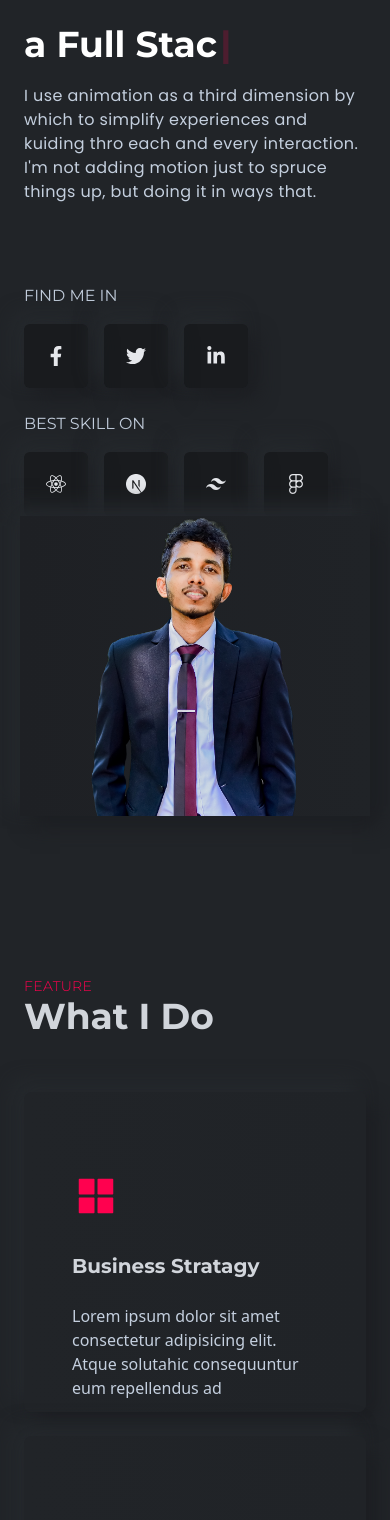
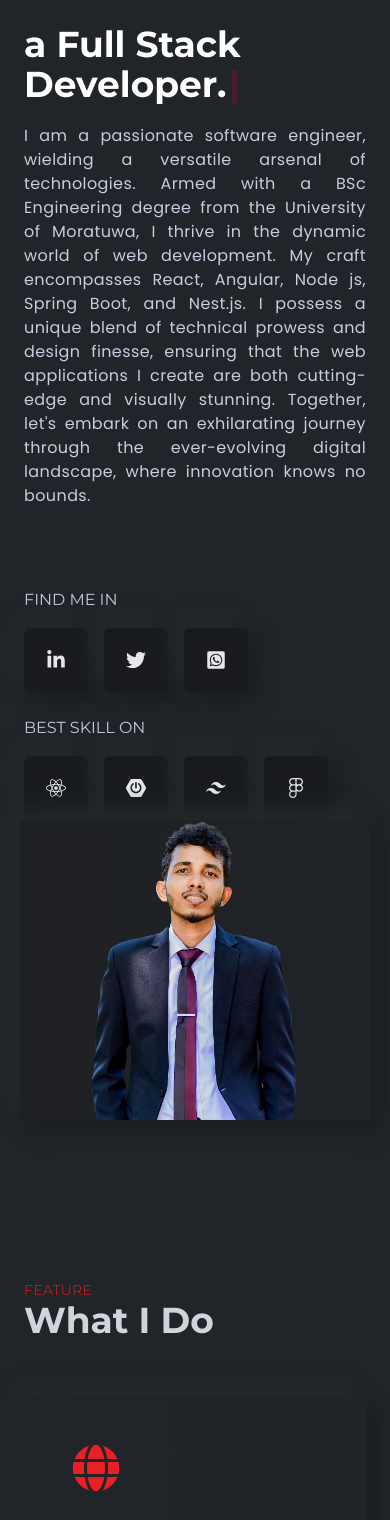
Before and after one commit to chamarabandarawd/Personal-web, a React (Create React App) app: page / in a window 390 px wide. Shown: the part 324-1844 px from the top of the page. Built offline with nearby package versions, Linux system fonts and the light colour scheme.

Commit message:
Update and Banner page . done the responsiveness

```diff
--- a/src/components/banner/LeftBanner.js
+++ b/src/components/banner/LeftBanner.js
@@ -1,11 +1,14 @@
 import React from 'react'
 import { SiTailwindcss, SiFigma, SiNextdotjs } from "react-icons/si"
-import { FaFacebookF, FaTwitter, FaLinkedinIn, FaReact } from 'react-icons/fa'
+import { FaFacebookF, FaTwitter, FaLinkedinIn, FaReact,FaWhatsappSquare } from 'react-icons/fa'
+import { SiSpringboot} from 'react-icons/si'
+
 import { useTypewriter, Cursor } from 'react-simple-typewriter'
+
 
 const LeftBanner = () => {
     const [text] = useTypewriter({
-        words: ["Professional Coder.", "Full Stack Developer.", "UI Desihner."],
+        words: ["Professional Coder with Java.", "Full Stack Developer.", "UI Desihner."],
         loop: true,
         typeSpeed: 30,
         delaySpeed: 10,
@@ -14,7 +17,7 @@ const LeftBanner = () => {
     return (
         <div className="w-full lgl:w-1/2 flex flex-col gap-20">
         <div className="flex flex-col gap-5">
-          <h4 className=" text-lg font-normal">WELCOME TO MY WORLD</h4>
+          <h4 className=" text-lg font-normal uppercase">Exploring My World</h4>
           <h1 className="text-5xl font-bold text-white">
             Hi, I'm <span className="text-designColor capitalize">Chamara Bandara</span>
           </h1>
@@ -26,10 +29,14 @@ const LeftBanner = () => {
             cursorColor="#ff014f"
           />
         </h2>
-        <p className="text-base font-bodyFont leading-6 tracking-wide">
-          I use animation as a third dimension by which to simplify experiences
-          and kuiding thro each and every interaction. I'm not adding motion
-          just to spruce things up, but doing it in ways that.
+        <p className="text-base font-bodyFont leading-6 tracking-wide text-justify">
+        I am a passionate software engineer, wielding a versatile arsenal of technologies.
+        Armed with a BSc Engineering degree from the  University of Moratuwa, I thrive in the
+        dynamic world of web development. My craft encompasses React, Angular, Node js, Spring Boot,
+        and Nest.js. I possess a unique blend of technical prowess and design finesse,
+         ensuring that the web applications I create are both cutting-edge and visually
+         stunning. Together, let's embark on an exhilarating journey through the ever-evolving
+         digital landscape, where innovation knows no bounds.
         </p>
       </div>
             <div className="flex flex-col xl:flex-row gap-6 lgl:gap-0 justify-between">
@@ -39,13 +46,13 @@ const LeftBanner = () => {
                     </h2>
                     <div className="flex gap-4">
                         <span className="bannerIcon">
-                            <FaFacebookF />
+                            <FaLinkedinIn />
                         </span>
                         <span className="bannerIcon">
                             <FaTwitter />
                         </span>
                         <span className="bannerIcon">
-                            <FaLinkedinIn />
+                            <FaWhatsappSquare />
                         </span>
                     </div>
                 </div>
@@ -58,7 +65,7 @@ const LeftBanner = () => {
                             <FaReact />
                         </span>
                         <span className="bannerIcon">
-                            <SiNextdotjs />
+                            <SiSpringboot />
                         </span>
                         <span className="bannerIcon">
                             <SiTailwindcss />
--- a/src/components/features/Card.js
+++ b/src/components/features/Card.js
@@ -1,12 +1,13 @@
 import React from 'react'
 import {HiArrowRight} from "react-icons/hi"
 
-const Card = ({ title, des, icon }) => {
+
+const Card = ({ title, des, icon,x }) => {
     return (
-        <div className='w-full h-80 px-12 py-10 rounded-lg shadow-shadowOne flex
+        <div className='w-full h-80 px-12 py-2 rounded-lg shadow-shadowOne flex
     item-center bg-gradient-to-r from-bodyColor to-[#202327] group
-    hover:bg-gradient-to-b hover:from-black hover:to-[#1e2024] transition-colors duration-100'>
-        <div className='h-72  overflow-y-hidden'>
+    hover:bg-gradient-to-b hover:from-black hover:to-[#1e2024] transition-colors duration-100 hover:h-full transition-all'>
+       <div className={`h-75 overflow-y-hidden `}>
             <div className='flex h-full flex-col gap-8 translate-y-10 group-hover:translate-y-0 transition-transform duration-500'>
                 <div>
                     <span className='text-5xl text-designColor'>{icon}</span>
--- a/src/components/features/Features.js
+++ b/src/components/features/Features.js
@@ -15,12 +15,6 @@ const Features = () => {
         <Card key={id} title={title} des={des} icon={icon}/>
       ))}
 
-      <Card
-      title='Business Stratagy'
-      des='Lorem ipsum dolor sit amet consectetur adipisicing elit. Atque solutahic consequuntur eum repellendus ad'
-      icon={<AiFillAppstore />}
-      />
-
       </div>
 
 
--- a/src/components/navbar/Navbar.js
+++ b/src/components/navbar/Navbar.js
@@ -15,16 +15,16 @@ const[showMenu,setShowMenu]=useState(false);
 
     return (
         <div className="w-full h-24 sticky top-0 z-50 bg-bodyColor mx-auto flex justify-between items-center font-titleFont border-b-[1px] border-b-gray-600">
-            <div className="flex items-center">
+            <div className="flex items-center gap-4">
                 <img className='h-[70px] rounded-full border-1 border-gray-300 flex items-center justify-center' src={logo} alt='logo' />
-                <span className="ml-2 text-base font-normal text-gray-400 tracking-wide cursor-pointer hover:text-designColor duration-300 ">Chamara Bandara</span>
+                <span className="text-xl text-gray-300 tracking-wider cursor-pointer hover:text-designColor duration-300 ">Chamara Bandara</span>
             </div>
             <div>
                 <ul className=" hidden mdl:inline-flex items-center gap-6 lg:gap-10">
                     {navLinksdata.map(({ _id, title, link }) => (
                         <li
                             key={_id}
-                            className="text-base font-normal text-gray-400 tracking-wide cursor-pointer hover:text-designColor duration-300"
+                            className="text-xl text-gray-300 tracking-wider cursor-pointer hover:text-designColor duration-300"
 
                         >
                             <Link
--- a/src/components/projects/ProjectCard.js
+++ b/src/components/projects/ProjectCard.js
@@ -4,7 +4,7 @@ import { FaGlobe } from "react-icons/fa";
 
 const ProjectCard = ({ title, des, img }) => {
     return (
-        <div className="w-full p-4 xl:px-12 h-auto xl:py-10 rounded-lg shadow-shadowOne flex flex-col bg-gradient-to-r
+        <div className="w-full p-4 lgl:px-12 h-auto lgl:py-10 rounded-lg shadow-shadowOne flex flex-col bg-gradient-to-r
          from-bodyColor to-[#202327] group hover:bg-gradient-to-b hover:from-gray-900 hover:gray-900 transition-colors duration-1000">
             <div className='w-full h-[80%] overflow-hidden rounded-lg'>
                 <img className='w-full h-60 object-cover group-hover:scale-110 duration-300 cursor-pointer'
--- a/src/data/featuresData.js
+++ b/src/data/featuresData.js
@@ -1,43 +1,58 @@
 import { AiFillAppstore } from "react-icons/ai";
 import { FaMobile, FaGlobe} from "react-icons/fa";
 import { SiProgress, SiAntdesign } from "react-icons/si";
+import {BsFiletypeJava ,BsServer } from "react-icons/bs";
+import {BiSolidServer  } from "react-icons/bi";
 
 // Features Data
 export const featuresData = [
   {
+    id: 2,
+    x:80,
+    icon:<FaGlobe />,
+    title: "Client-Side Web Development",
+    des: "Harnessing the power of React, Angular, Bootstrap, and Tailwind CSS, I specialize in building captivating front-end interfaces. With a keen eye for design and a passion for user experience, I bring ideas to life, making the digital realm both visually stunning and highly functional. Let's create web experiences that leave a lasting impression.",
+},
+  {
     id: 1,
-    title: "Business Stratagy",
-    icon: <AiFillAppstore />,
-    des: "Lorem ipsum dolor sit amet consectetur adipisicing elit. Atque solutahic consequuntur eum repellendus ad",
+    x:80,
+    title: "Server-Side Web Development",
+    icon: <BiSolidServer />,
+    des: "I specialize in server-side development using Node.js, Spring Boot, and Nest.js. With these robust technologies, I create scalable and high-performance server applications that drive web and mobile experiences. Let's build the server backbone of your next project together.",
   },
   {
-    id: 2,
-    icon: <AiFillAppstore />,
-    title: "App Development",
-    des: "Lorem ipsum dolor sit amet consectetur adipisicing elit. Atque solutahic consequuntur eum repellendus ad",
+    id: 8,
+    x:72,
+    icon: <BsServer />,
+    title: "Data Base Managemnt",
+    des: "I specialize in managing and optimizing databases using MySQL and MongoDB. Whether it's relational or NoSQL data, I ensure data integrity, performance, and scalability. Let's empower your web applications with rock-solid data foundations.",
   },
   {
     id: 3,
-    icon: <SiProgress />,
-    title: "SEO Optimisation",
-    des: "Lorem ipsum dolor sit amet consectetur adipisicing elit. Atque solutahic consequuntur eum repellendus ad",
+    x:60,
+    icon: <BsFiletypeJava />,
+    title: "Java Development with JavaFX",
+    des: "As a skilled Java developer, I specialize in JavaFX to create rich and interactive desktop applications. With Java's robust capabilities and JavaFX's modern UI features, I design and develop desktop solutions that blend functionality with aesthetics. Let's bring your desktop application ideas to life.",
   },
   {
     id: 4,
+    x:72,
     icon: <FaMobile />,
-    title: "Mobile Development",
-    des: "Lorem ipsum dolor sit amet consectetur adipisicing elit. Atque solutahic consequuntur eum repellendus ad",
+    title: "Mobile Development with React-Native",
+    des: "With React Native, I specialize in building cross-platform mobile applications that deliver a seamless user experience. Leveraging the power of JavaScript and React, I create apps that run natively on both iOS and Android devices. Let's turn your mobile app vision into reality",
   },
   {
     id: 5,
+    x:72,
     icon: <SiAntdesign />,
-    title: "UX Design",
+    title: "UX Design with Figma",
     des: "Lorem ipsum dolor sit amet consectetur adipisicing elit. Atque solutahic consequuntur eum repellendus ad",
   },
   {
     id: 6,
-    icon: <FaGlobe />,
-    title: "Hosting Websites",
-    des: "Lorem ipsum dolor sit amet consectetur adipisicing elit. Atque solutahic consequuntur eum repellendus ad",
-  },
+    x:72,
+    title:'Business Stratagy',
+    des:"I specialize in crafting effective business strategies using use case diagrams, complemented by robust project management tools. By aligning technology with your business objectives, I help you navigate the path to success. Let's turn your ideas into strategic actions.",
+    icon:<AiFillAppstore />
+  }
 ];
--- a/tailwind.config.js
+++ b/tailwind.config.js
@@ -20,10 +20,12 @@ module.exports = {
         titleFont: ["Montserrat", "sans-serif"],
       },
       colors: {
-        bodyColor: "#212428",
+        // bodyColor: "#192a56",
         lightText: "#c4cfde",
         boxBg: "linear-gradient(145deg, #1e2024, #23272b)",
-        designColor: "#ff014f",
+        designColor: "#EA2027",
+        //designColor: "#ff014f",
+        bodyColor: "#212428"
       },
       boxShadow: {
         shadowOne: "10px 10px 19px #1c1e22, -10px -10px 19px #262a2e",
```
